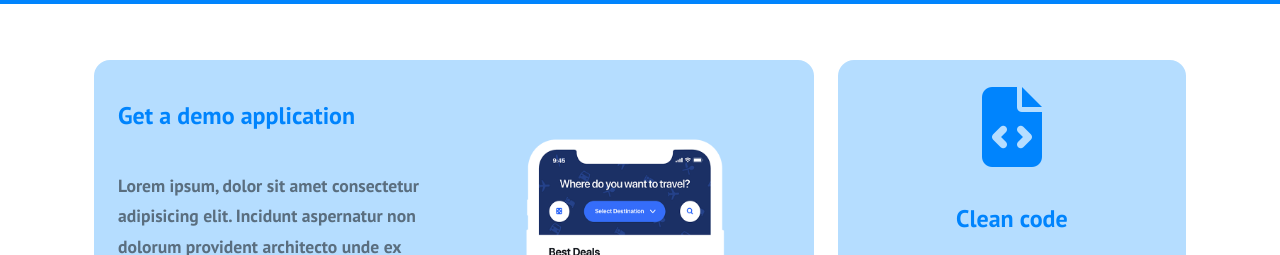
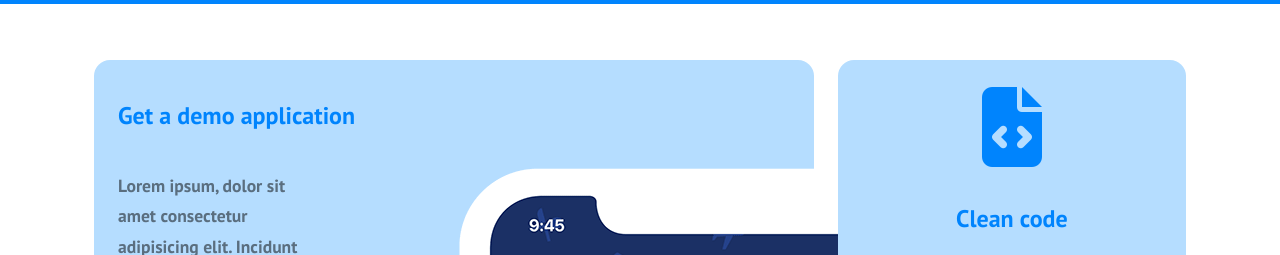
Before and after one commit to StefaniaSgreva/htmlcss-responsive-layout, a plain HTML site: page index.html in a window 1280 px wide. Shown: the part 72-327 px from the top of the page. Drawn offline with Linux system fonts and the light colour scheme.

Commit message:
img intro debug

```diff
--- a/css/style.css
+++ b/css/style.css
@@ -440,6 +440,8 @@ footer a{
     .card img{
         width: 50%;
         display: block;
+        margin-left:1.5rem;
+        margin-top: 1.5rem;
     }
 
     /* PLANNING  */
@@ -586,10 +588,9 @@ footer a{
         display: flex;
     }
     .card img{
-        width: 50%;
-        padding-top: 2rem;
-        padding-right: 4rem;
-        padding-left: 3rem;
+        width: 100%;
+        padding-top: 3rem;
+        margin-right: 4rem;
     }
     .card button{
         height: 45px ;
@@ -599,7 +600,9 @@ footer a{
         font-size: 1.1rem;
         line-height: 1.9rem;
     }
-
+   .content p{
+    padding-right: 40px;
+   }
     /* PLANNING  */
     #planning .container{
         max-width: 880px;
```
